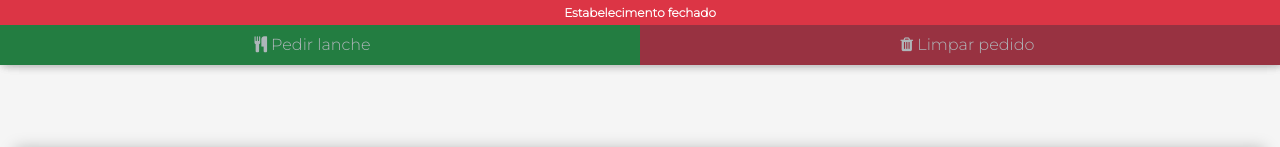
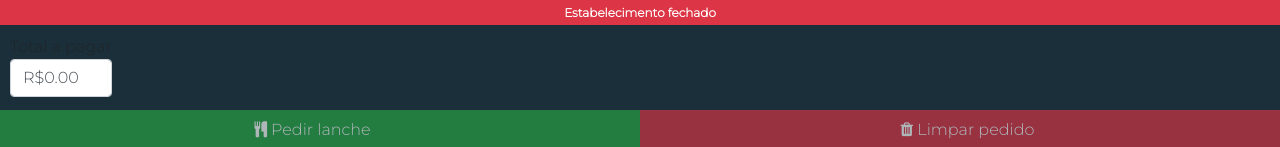
Before and after one commit to 4skert3ch/delivery-digital, a React (Create React App) app: page / in a window 1280 px wide. Shown: the top 147 px of the page. Built offline with nearby package versions, Linux system fonts and the light colour scheme.

Commit message:
Voltando painel de total a pagar

```diff
--- a/src/components/template/Nav.jsx
+++ b/src/components/template/Nav.jsx
@@ -63,7 +63,7 @@ const Navbar = ({ totalAPagar, setTotalAPagar, setCarrinho, isAberto }) => {
             </strong>
           </span>
 
-          {/* <a className="col-12">
+          <a className="col-12">
             <div className="contador">
               <label id="backContador">
                 Total a pagar
@@ -71,7 +71,7 @@ const Navbar = ({ totalAPagar, setTotalAPagar, setCarrinho, isAberto }) => {
                   R${(totalAPagar / 100).toFixed(2)}
                 </p>
               </label>
-              {!isDesktop && !isAppInstalled && (
+              {/* {!isDesktop && !isAppInstalled && (
                 <button
                   className="btn btn-success instalarApp"
                   onClick={instalarApp}
@@ -79,9 +79,9 @@ const Navbar = ({ totalAPagar, setTotalAPagar, setCarrinho, isAberto }) => {
                 >
                   Instalar aplicativo
                 </button>
-              )}
+              )} */}
             </div>
-          </a> */}
+          </a>
           <button
             type="button"
             className="btn btn-success col-6"
```
